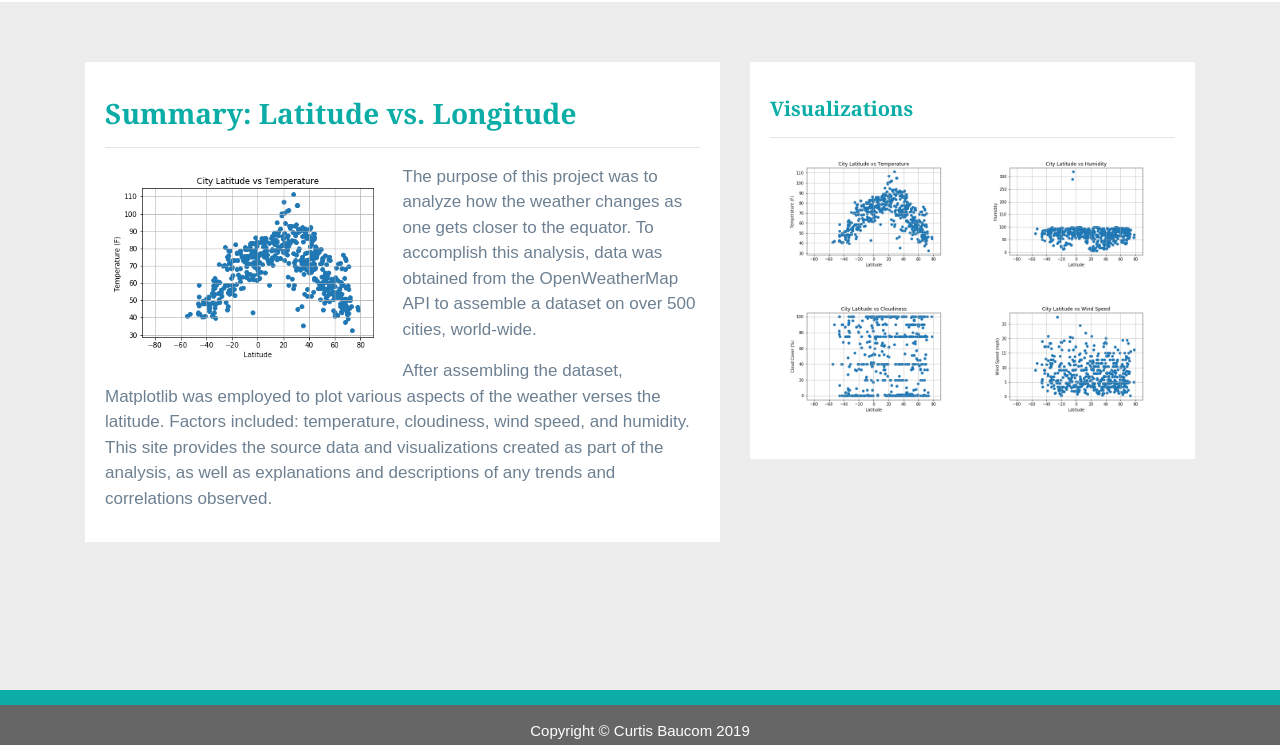
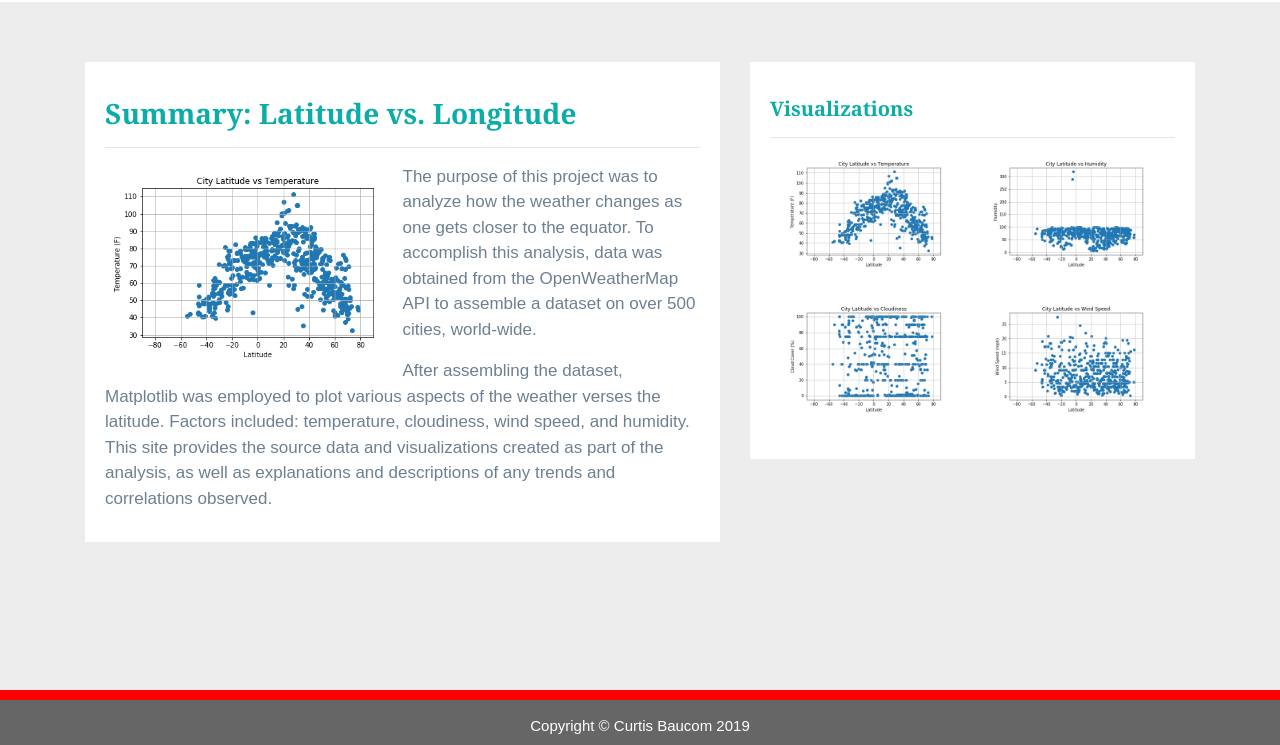
Before and after one commit to BCBaucom/BCBaucom.github.io, a plain HTML site: page index.html in a window 1280 px wide. Shown: the part 55-800 px from the top of the page. Drawn offline with nearby package versions, Linux system fonts and the light colour scheme.

Commit message:
7/14 updates

```diff
--- a/style.css
+++ b/style.css
@@ -79,13 +79,14 @@ p{
   .table{
     font-size: 15px;
     border-top-color: white !important;
+    text-align: right;
 }
 /* Footer */
 footer{
 background-color: #666666;
 border-top-style: solid;
-border-top-width: 15px;
-border-top-color: #0BADA6;
+border-top-width: 10px;
+border-top-color: red;
 color: white;
 min-height: 55px;
 font-family: Arial, Helvetica, sans-serif;
```
Also changed, not shown: 1 other file.
